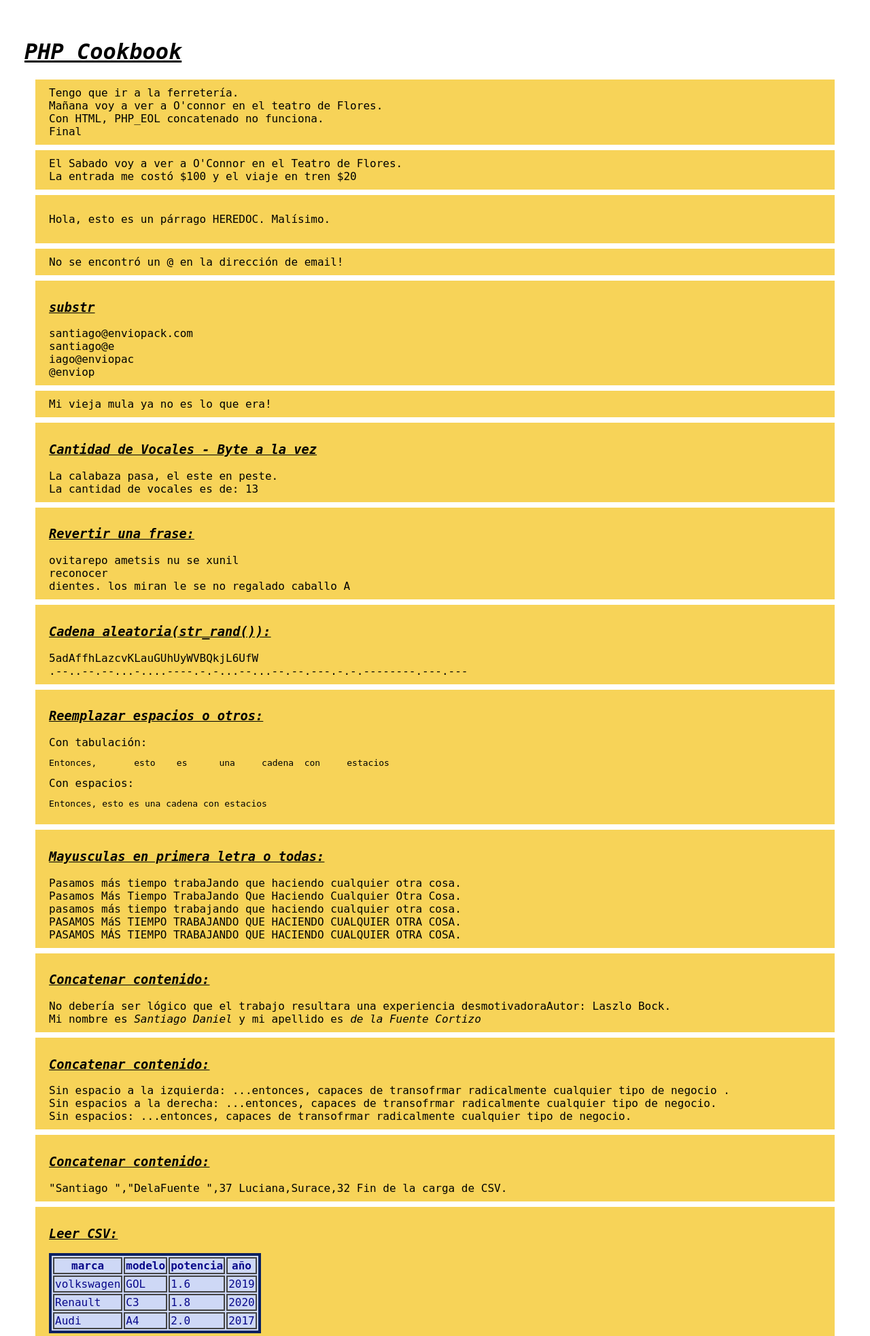
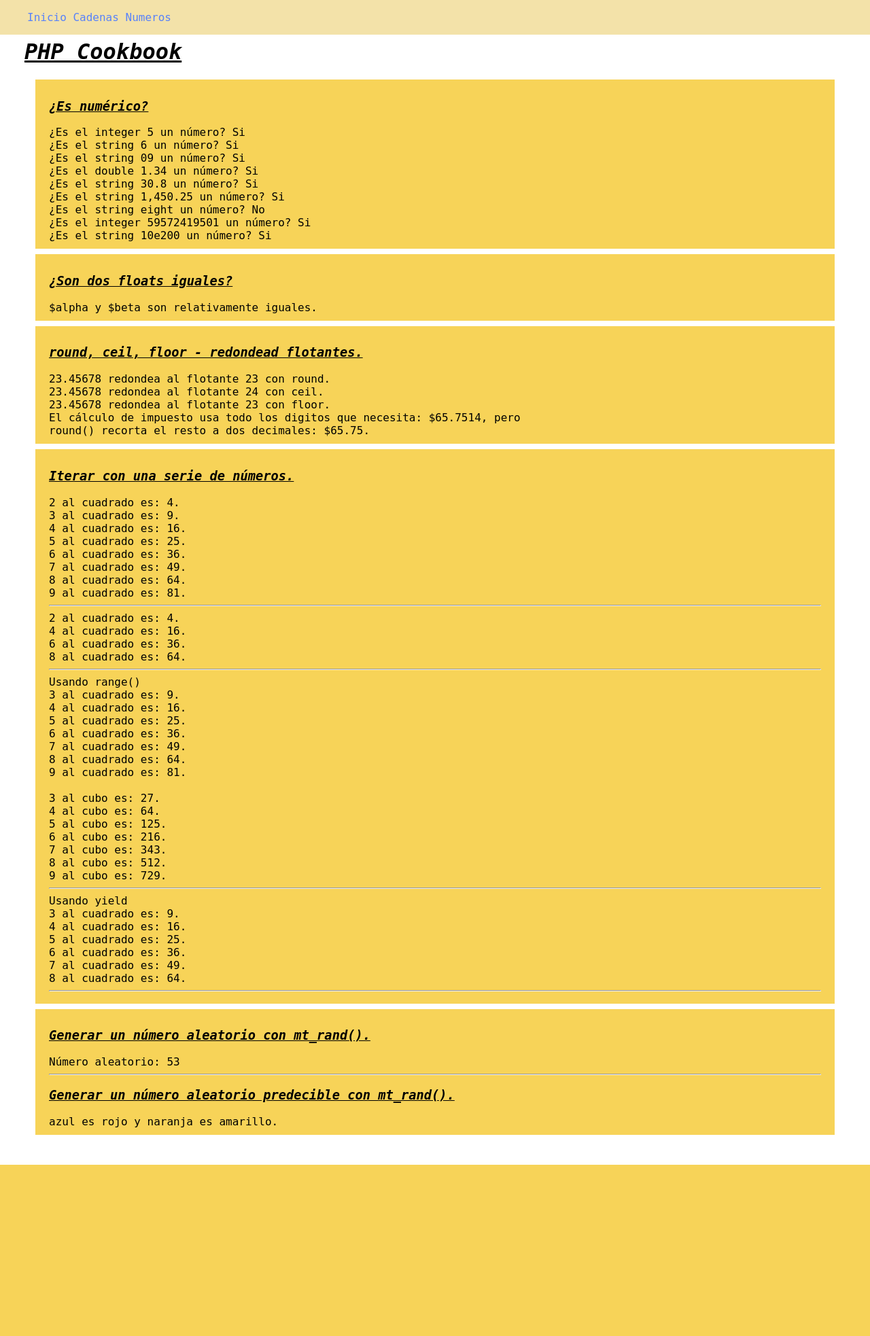
Before and after one commit to sdelafuente/cookbook, a PHP site: page / in a window 1280 px wide. Shown: the top 1966 px of the page at 68% size. After the commit the page ends 1714 px from the top, so only its background shows below. Run offline with PHP 8.4, Linux system fonts and the light colour scheme.

Commit message:
Actualización 1.0. Números.

```diff
--- a/clases/cadena.php
+++ b/clases/cadena.php
@@ -170,7 +170,7 @@ HTML;
 
     public function leerArchivoCsv($nombreArchivo)
     {
-        $archivo = fopen('./csv/' . $nombreArchivo, 'r') or die('No se encontró el archivo!!');
+        $archivo = fopen('../csv/' . $nombreArchivo, 'r') or die('No se encontró el archivo!!');
         $titulo = false;
         echo "<table>";
         while ($renglon = fgetcsv($archivo)) {
--- /dev/null
+++ b/clases/numero.php
@@ -0,0 +1,146 @@
+<?php
+
+/**
+ *
+ */
+class Numero
+{
+
+    function __construct()
+    {
+
+    }
+
+     public function esNumerico($numeros = [5, '6', '09', 1.34, '30.8', '1,450.25', 'eight', 0xDDECAFBAD, '10e200'])
+     {
+         foreach ($numeros as $posibleNumero) {
+             $tipoReal = gettype($posibleNumero);
+
+             echo "¿Es el $tipoReal $posibleNumero un número?";
+             echo (is_numeric(str_replace(',', '', $posibleNumero))) ? " Si" : " No";
+             echo "<br />";
+         }
+     }
+
+     public function sonFloatsIguales()
+     {
+         $delta = 0.00001;
+
+         $alpha = 1.0000001;
+         $beta  = 1.0000000;
+
+         if (abs($alpha - $beta) < $delta) {
+             echo '$alpha y $beta son relativamente iguales.';
+             echo "<br />";
+         }
+     }
+
+     public function redondearFlotantes($numero = 23.45678)
+     {
+         $redondo = round($numero);
+         printf("$numero redondea al flotante %s con round.", $redondo);
+         echo "<br />";
+
+         $redondo = ceil($numero);
+         printf("$numero redondea al flotante %s con ceil.", $redondo);
+         echo "<br />";
+
+         $redondo = floor($numero);
+         printf("$numero redondea al flotante %s con floor.", $redondo);
+         echo "<br />";
+
+         $carrito  = 54.34;
+         $impuesto = $carrito * 0.21;
+         $total    = $carrito + $impuesto;
+         $final    = round($total, 2);
+
+         print("El cálculo  de impuesto usa todo los digitos que necesita: \$$total, pero");
+         echo "<br />";
+         print("round() recorta el resto a dos decimales: \$$final.");
+         echo "<br />";
+     }
+
+     public function operarEnSerieConNumeros()
+     {
+         $principio = 2;
+         $fin = 9;
+
+         for ($i = $principio; $i <= $fin; $i++) {
+             printf("%d al cuadrado es: %d.", $i, $i * $i);
+             echo "<br />";
+         }
+         echo "<hr />";
+
+         for ($i = $principio; $i <= $fin; $i += 2) {
+             printf("%d al cuadrado es: %d.", $i, $i * $i);
+             echo "<br />";
+         }
+         echo "<hr />";
+
+         echo "Usando range()<br />";
+         $numeros = range(3, 9);
+         foreach ($numeros as $n) {
+             printf("%d al cuadrado es: %d.", $n, $n * $n);
+             echo "<br />";
+         }
+         echo "<br />";
+         foreach ($numeros as $n) {
+             printf("%d al cubo es: %d.", $n, $n * $n * $n);
+             echo "<br />";
+         }
+         echo "<hr />";
+
+         echo "Usando yield<br />";
+         foreach ($this->cuadrados(3, 8) as $n => $cuadrado) {
+             printf("%d al cuadrado es: %d.", $n, $cuadrado);
+             echo "<br />";
+         }
+         echo "<hr />";
+     }
+
+     private function cuadrados($principio, $fin)
+     {
+         if ($principio < $fin) {
+             for ($i = $principio; $i <= $fin; $i++) {
+                 yield $i => $i * $i;
+             }
+         } else {
+             for ($i = $fin; $i >= $principio; $i--) {
+                 yield $i => $i * $i;
+             }
+         }
+     }
+
+     public function generarUnNumeroRandom()
+     {
+         $inferior = 10;
+         $superior = 77;
+         // MT => Mersenne Twister. Marin Mersenne, matemático frances
+         echo "Número aleatorio: " . mt_rand($inferior, $superior);
+         echo "<br />";
+     }
+
+     public function generarUnNumeroAleatorioPredecible()
+     {
+         /**
+          * [mt_srand Esta prueba, revisala cuando puedas de nuevo en el libro.
+          * Página 44 del capitulo 2.]
+          * @var [type]
+          */
+         mt_srand(34534);
+         $primero = $this->elegirColor();
+         $segundo = $this->elegirColor();
+         echo "$primero es rojo y $segundo es amarillo.";
+         echo "<br />";
+     }
+
+     private function elegirColor()
+     {
+         $colores = ['rojo', 'azul', 'amarillo', 'verde', 'naranja', 'violeta', 'indigo'];
+         $index   = mt_rand(0, count($colores) -1);
+
+         return $colores[$index];
+     }
+}
+
+ ?>
--- a/css/style.css
+++ b/css/style.css
@@ -45,7 +45,7 @@ ol, ul {
 #main_nav {
     background: #F3E2A9;
     /* padding: 2em 0; */
-	position: absolute;
+	position: fixed;
     top: 0;
     left: 0;
     width: 100%;
@@ -72,19 +72,20 @@ ol, ul {
 
 /* Pesudo clases dinámicas */
 #main_nav li a:active {
-    color: red;
+    /* color: red; */
 }
 
 #main_nav li a:hover {
     text-decoration: none;
-    color: #0B2161;
-    background-color: #CECEF6;
+    /* color: #0B2161;
+    background-color: #CECEF6; */
 }
 
 #main_nav li a:focus {
 	text-decoration: none;
-	color:red;
-	background: black;
+    outline: none;
+	/* color:red;
+	background: black; */
 
 }
 
--- a/index.php
+++ b/index.php
@@ -7,141 +7,64 @@
 <html lang="en" dir="ltr">
     <head>
         <meta charset="utf-8">
-        <link rel="shortcut icon" type="image/png" href="../imagenes/favicon.ico"/>
+        <!-- <link rel="shortcut icon" type="image/png" href="../imagenes/favicon.ico"/> -->
         <link rel="stylesheet" href="css/style.css">
         <title>PHP COOKBOOK</title>
         <?php
-            include 'clases/cadena.php';
-            $objetoCadena = new Cadena();
+            include './clases/numero.php';
+            $objetoNumero = new Numero();
          ?>
     </head>
     <body >
         <h1>PHP Cookbook</h1>
+        <nav id="main_nav">
+            <ul>
+                <li>
+                    <a href="../index.php" target="_self" tabindex="1">Inicio</a>
+                </li>
+                <li>
+                    <a href="../paginas/cadenas.php" tabindex="2">Cadenas</a>
+                </li>
+                <li>
+                    <!-- <a href="../paginas/numeros.php" tabindex="3">Numeros</a> -->
+                    <a href="#" tabindex="3">Numeros</a>
+                </li>
+            </ul>
+        </nav>
         <div class="contenido">
+            <h3>¿Es numérico?</h3>
             <?php
-                $objetoCadena->cadenasComillasSimples();
+                $objetoNumero->esNumerico();
             ?>
         </div>
         <div class="contenido">
+            <h3>¿Son dos floats iguales?</h3>
             <?php
-                $objetoCadena->cadenasComillasDobles();
+                $objetoNumero->sonFloatsIguales();
             ?>
         </div>
         <div class="contenido">
+            <h3>round, ceil, floor - redondead flotantes.</h3>
             <?php
-                $objetoCadena->cadenasHeredocDobles();
+                $objetoNumero->redondearFlotantes();
             ?>
         </div>
         <div class="contenido">
+            <h3>Iterar con una serie de números.</h3>
             <?php
-                $objetoCadena->buscarUnCaracter();
+                $objetoNumero->operarEnSerieConNumeros();
             ?>
         </div>
         <div class="contenido">
-            <h3>substr</h3>
+            <h3>Generar un número aleatorio con mt_rand().</h3>
             <?php
-                $email = "santiago@enviopack.com";
-                echo "$email";
-                echo "<br />";
-                echo $objetoCadena->obtenerSubstring($email, 0, 10);
-                echo "<br />";
-                echo $objetoCadena->obtenerSubstring($email, 4, -5);
-                echo "<br />";
-                echo $objetoCadena->obtenerSubstring($email, -14, 7);
+                $objetoNumero->generarUnNumeroRandom();
             ?>
-        </div>
-        <div class="contenido">
+            <hr>
+            <h3>Generar un número aleatorio predecible con mt_rand().</h3>
             <?php
-                echo $objetoCadena->reemplazarSubstring();
+                $objetoNumero->generarUnNumeroAleatorioPredecible();
             ?>
-        </div>
-        <div class="contenido">
-            <h3>Cantidad de Vocales - Byte a la vez</h3>
-            <?php
-                $frase = "La calabaza pasa, el este en peste.";
-                $cantidadVocales = $objetoCadena->verCuantasVocalesHay($frase);
-                echo $frase;
-                echo "<br />";
-                echo "La cantidad de vocales es de: $cantidadVocales";
-            ?>
-        </div>
-        <div class="contenido">
-            <h3>Revertir una frase:</h3>
-            <?php
-                echo $objetoCadena->revertirCadena("Linux es un sistema operativo");
-                echo "<br />";
-                echo $objetoCadena->revertirCadena("Reconocer");
-                echo "<br />";
-                echo $objetoCadena->revertirFrase("A caballo regalado no se le miran los dientes.");
-                echo "<br />";
-            ?>
-        </div>
-        <div class="contenido">
-            <h3>Cadena aleatoria(str_rand()):</h3>
-            <?php
-                echo $objetoCadena->cadenaAleatoria();
-                echo "<br />";
-                echo $objetoCadena->cadenaAleatoria(64, '.-');
-                echo "<br />";
-            ?>
-        </div>
-        <div class="contenido">
-            <h3>Reemplazar espacios o otros:</h3>
-            <?php
-                $objetoCadena->reemplazarEspacios();
-            ?>
-        </div>
-        <div class="contenido">
-            <h3>Mayusculas en primera letra o todas:</h3>
-            <?php
-                $objetoCadena->capitalizarPrimetaLetra();
-            ?>
-        </div>
-        <div class="contenido">
-            <h3>Concatenar contenido: </h3>
-            <?php
-                $objetoCadena->concatenarContenido();
-            ?>
-        </div>
-        <div class="contenido">
-            <h3>Concatenar contenido: </h3>
-            <?php
-                $objetoCadena->quitarEspaciosEnBlaco();
-            ?>
-        </div>
-        <div class="contenido">
-            <h3>Concatenar contenido: </h3>
-            <?php
-                $objetoCadena->generarCsv();
-            ?>
-        </div>
-        <div class="contenido">
-            <h3>Leer CSV: </h3>
-            <?php
-                $objetoCadena->leerArchivoCsv('autos.csv');
-            ?>
-        </div>
-        <div class="contenido">
-            <h3>Mostrar contenidos con pack: </h3>
-            <?php
-                $objetoCadena->mostrarLibros('autos.csv');
-            ?>
-        </div>
-        <div class="contenido">
-            <h3>preg_split, explode: </h3>
-            <?php
-                $objetoCadena->separandoUnaCadena('Las filtraciones de Snowden hicieron un mundo distinto');
-            ?>
-        </div>
-        <div class="contenido">
-            <h3>wordwrap:  </h3>
-            <?php
-                $objetoCadena->usandoWrapping('Las filtraciones de Snowden hicieron un mundo distinto');
-            ?>
-        </div>
-        <div class="contenido">
-            <h3>Descargar un CSV:  </h3>
-            <a href="descargar.php" target="_blank">Descargar un CSV por Link</a>
         </div>
     </body>
 </html>
```
Also changed, not shown: paginas/cadenas.php (added, +154 -0 lines), paginas/numeros.php (added, +34 -0 lines).
